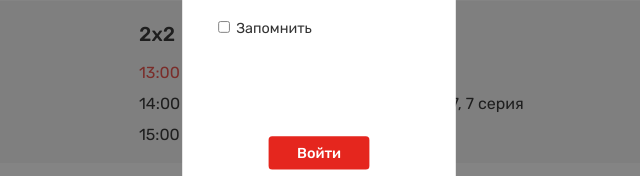
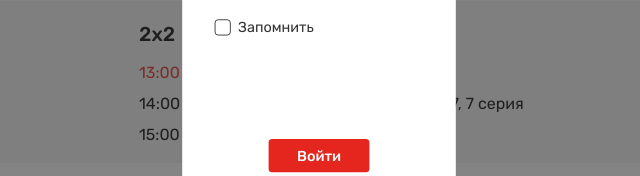
Before and after one commit to mrn-mrz/test-task-htc, a website with bundled scripts: page index.html in a window 1280 px wide. Both pictures are taken after a click on the button "Войти". Shown: the part 369-545 px from the top of the page, 321-961 px from the left. Built offline with nearby package versions, Linux system fonts and the light colour scheme; files whose address does not match are found by name.

Commit message:
8. Checkbox was fixed

```diff
--- a/index.html
+++ b/index.html
@@ -35,8 +35,8 @@
           <input id="sign-up-login" type="text" class="sign-up-field" name="login" placeholder="Логин" value=''>
           <input id="sign-up-password" required="" type="password" class="sign-up-field" name="password" placeholder="Пароль">
           <div class="form-check">
-            <input class="form-check-input" type="checkbox" value="">
-            <label class="form-check-label">
+            <input class="form-check-input" type="checkbox" value="" id='checkbox'>
+            <label class="form-check-label" for='checkbox'>
               Запомнить
             </label>
           </div>
--- a/style.css
+++ b/style.css
@@ -216,12 +216,39 @@ body {
 }
 
 .form-check-input {
-  border-radius: 2px;
-  color: #E5261E;
+  position: absolute;
+  z-index: -1;
+  opacity: 0;
 }
 
-.form-check-input:checked {
-  background: #E5261E;
+.form-check-input+label {
+  display: inline-flex;
+  align-items: center;
+  user-select: none;
+}
+
+.form-check-input+label::before {
+  content: '';
+  display: inline-block;
+  width: 16px;
+  height: 16px;
+  flex-shrink: 0;
+  flex-grow: 0;
+  border: 1px solid #333333;
+  border-radius: 4px;
+  margin-right: 8px;
+  background-repeat: no-repeat;
+  background-position: center center;
+  background-size: 50% 50%;
+}
+
+.form-check-input:checked+label::before {
+  border-color: #333333;
+  background-color: transparent;
+
+
+  background-image: url(/img/Vector.svg);
+  background-size: 10px, 7.61px;
 }
 
 .modal-footer {
```
Also changed, not shown: img/Vector.svg (added).
